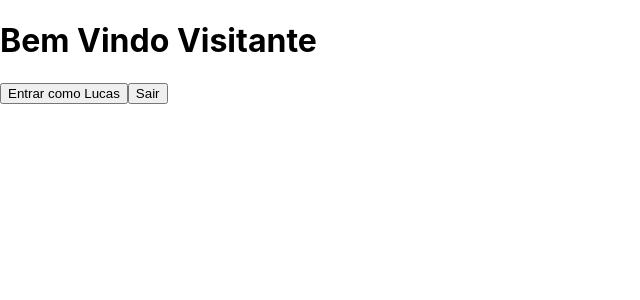
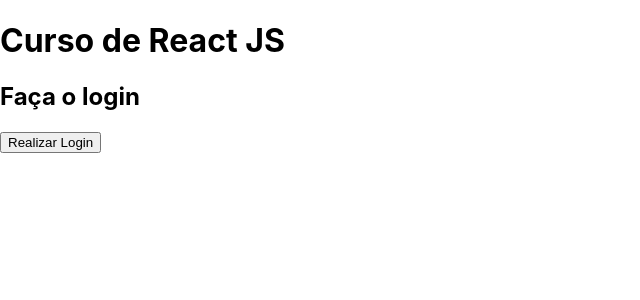
Before and after one commit to Alexandre-CES/desenvolve-React-Js, a React (Create React App) app in the folder meu-primeiro-app/: page / in a window 1280 px wide. Shown: the top 300 px of the page, without its empty margins (0-640 px from the left). Built offline with nearby package versions, Linux system fonts and the light colour scheme.

Commit message:
conditional render

```diff
--- a/meu-primeiro-app/src/App.js
+++ b/meu-primeiro-app/src/App.js
@@ -1,20 +1,43 @@
 import React, {Component} from "react"
-import Membro from "./Components/Membro";
 
 class App extends Component{
   constructor(props){
     super(props);
     this.state = {
-      nome:''
+      logado:false
     };
+
+    this.entrar = this.entrar.bind(this);
+    this.sair = this.sair.bind(this);
+  }
+
+  entrar(){
+    this.setState({logado:true});
+  }
+
+  sair(){
+    this.setState({logado:false});
   }
 
   render(){
     return(
       <div>
-        <Membro nome='Visitante'/>
+        <h1>Curso de React JS</h1>
+        <div>
+          {
+            (this.state.logado) ?
+            <div>
+              <h2>Bem-vindo ao sistema!</h2>
+              <button onClick={this.sair}>Sair</button>
+            </div>:
+            <div>
+              <h2>Faça o login</h2>
+              <button onClick={this.entrar}>Realizar Login</button>
+            </div>
+          }
+        </div>
+      </div>
 
-      </div>
     )
   }
 }
```
